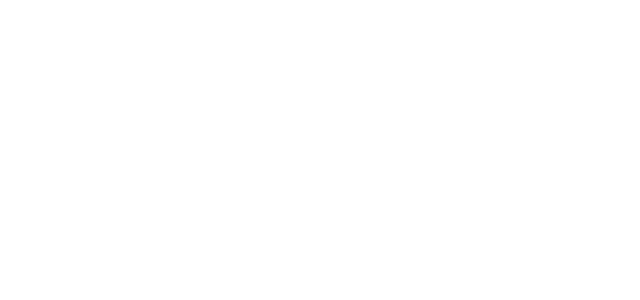
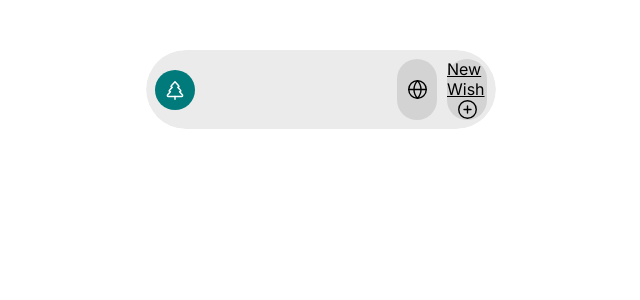
Before and after one commit to Solarin-Johnson/i-wish, a React (Vite) app: page / in a window 1280 px wide. Shown: the top 300 px of the page, without its empty margins (319-959 px from the left). Built offline with nearby package versions, Linux system fonts and the light colour scheme.

Commit message:
feat: add navigation bar component with logo and menu, update styles and animations

```diff
--- /dev/null
+++ b/src/components/Logo.jsx
@@ -0,0 +1,10 @@
+import { TreePine } from "lucide-react";
+import "./ui.scss";
+
+export default function Logo() {
+  return (
+    <div className="logo">
+      <TreePine size={22} strokeWidth={1.6} />
+    </div>
+  );
+}
--- /dev/null
+++ b/src/components/NavBar.jsx
@@ -0,0 +1,24 @@
+import React from "react";
+import { Link } from "react-router-dom";
+import "./navbar.scss";
+import Logo from "./Logo";
+import { Globe, PlusCircle } from "lucide-react";
+
+const NavBar = () => {
+  return (
+    <nav className="navbar">
+      <Logo />
+      <div className="menu">
+        <Link>
+          <Globe size={21} strokeWidth={1.6} />
+        </Link>
+        <Link to="/new">
+          <span>New Wish</span>
+          <PlusCircle size={21} strokeWidth={1.6} />
+        </Link>
+      </div>
+    </nav>
+  );
+};
+
+export default NavBar;
--- /dev/null
+++ b/src/components/navbar.scss
@@ -0,0 +1,55 @@
+@use "@/styles/mixin" as *;
+
+:root {
+  --nav-width: 350px;
+  --nav-b-rad: 10rem;
+}
+
+nav {
+  position: fixed !important;
+  top: clamp(20px, 5vw, 50px);
+  justify-self: center;
+  background-color: rgba(var(--bg-color), 0.9);
+  padding: 9px;
+  border-radius: 10rem;
+  display: flex;
+  align-items: center;
+  justify-content: space-between;
+  box-sizing: border-box;
+  max-width: 350px;
+  z-index: 10;
+  scale: 0;
+  backdrop-filter: blur(20px);
+  animation: nav-entering 1s ease-in-out 0.1s forwards;
+  width: 58px;
+  overflow: hidden;
+  @include slightFadeBg(rgb(var(--text-color), 0.08));
+
+  .menu {
+    display: flex;
+    gap: 10px;
+    position: absolute;
+    opacity: 0;
+    justify-content: end;
+    transform-origin: center;
+    animation: nav-menu-entering 0.3s ease-in-out 0.8s forwards;
+
+    a {
+      color: inherit;
+      background-color: rgba(var(--text-color), 0.1);
+      width: 40px;
+      display: grid;
+      place-items: center;
+      aspect-ratio: 1;
+      border-radius: 10rem;
+      @include pressFeedback();
+    }
+  }
+}
+
+@media screen and (max-width: 768px) {
+  :root {
+    --nav-width: 90%;
+    //   --nav-b-rad: 10rem;
+  }
+}
--- a/src/components/ui.scss
+++ b/src/components/ui.scss
@@ -192,7 +192,7 @@
     border: 2px solid rgb(var(--fg));
     border-radius: 24px;
     box-shadow: 0 0 4px rgba(0, 0, 0, 0.1);
-    transition: 0.2s ease-in-out, color 0.05s ease-in-out;
+    // transition: 0.2s ease-in-out, color 0.05s ease-in-out;
     align-content: start;
     justify-items: start;
     row-gap: 20px;
@@ -314,6 +314,16 @@
   }
 }
 
+.logo {
+  display: grid;
+  place-content: center;
+  width: 40px;
+  background-color: rgba(var(--primary-color), 1);
+  aspect-ratio: 1;
+  border-radius: 50%;
+  color: #fff;
+}
+
 @media screen and (max-width: 360px) {
   .wish-card {
     scale: 0.95;
--- a/src/index.scss
+++ b/src/index.scss
@@ -2,6 +2,7 @@
 
 :root {
   color-scheme: light dark;
+  overflow-y: scroll;
 }
 
 body {
@@ -21,3 +22,16 @@
   display: grid;
   background-color: inherit;
 }
+
+.container {
+  display: grid;
+  padding-top: 75px;
+  min-height: 700px;
+}
+
+@media screen and (max-width: 540px) {
+  .container {
+    padding: 30px 0;
+    min-height: 0;
+  }
+}
--- a/src/layout/landing.jsx
+++ b/src/layout/landing.jsx
@@ -3,12 +3,14 @@
 import { useUser } from "../context/UserContext";
 import { WishCardFull } from "../components/wishPreview";
 import Alert from "../components/Alert";
+import NavBar from "../components/NavBar";
 
 export default function LandingLayout() {
   const { download, msg, setMsg } = useUser();
 
   return (
     <div className="container">
+      <NavBar />
       <Outlet />
       {download && (
         <PopOver title="Welcome!">
--- a/src/layout/layout.scss
+++ b/src/layout/layout.scss
@@ -23,8 +23,8 @@
   h1 {
     text-align: center;
     margin: 6px 0;
-    font-size: clamp(32px, 2.5vw, 40px);
-    font-weight: 650;
+    font-size: clamp(32px, 2.9vw, 40px);
+    font-weight: 600;
   }
 
   &-content {
@@ -34,7 +34,7 @@
     overflow-x: auto;
     overflow-y: hidden;
     align-content: center;
-    padding: 28px 0;
+    padding: 24px 0;
     scroll-behavior: smooth;
     scroll-snap-type: x mandatory;
 
@@ -42,8 +42,8 @@
     mask-image: linear-gradient(
       to bottom,
       transparent,
-      #000000 6%,
-      #000000 96%,
+      #000000 4%,
+      #000000 97%,
       transparent 100%
     );
     @include hideScroll();
--- a/src/styles/keyframes.scss
+++ b/src/styles/keyframes.scss
@@ -56,6 +56,37 @@
   }
 }
 
+@keyframes nav-entering {
+  0% {
+    width: 58px;
+    opacity: 0;
+  }
+  25% {
+    width: 58px;
+    scale: 1;
+    opacity: 1;
+  }
+  36% {
+    width: 58px;
+    scale: 1;
+  }
+  100% {
+    width: var(--nav-width);
+    scale: 1;
+    opacity: 1;
+  }
+}
+
+@keyframes nav-menu-entering {
+  0% {
+    position: relative;
+  }
+  100% {
+    position: relative;
+    opacity: 1;
+  }
+}
+
 @media screen and (max-width: 698px) {
   @keyframes PopOverReveal {
     from {
```
